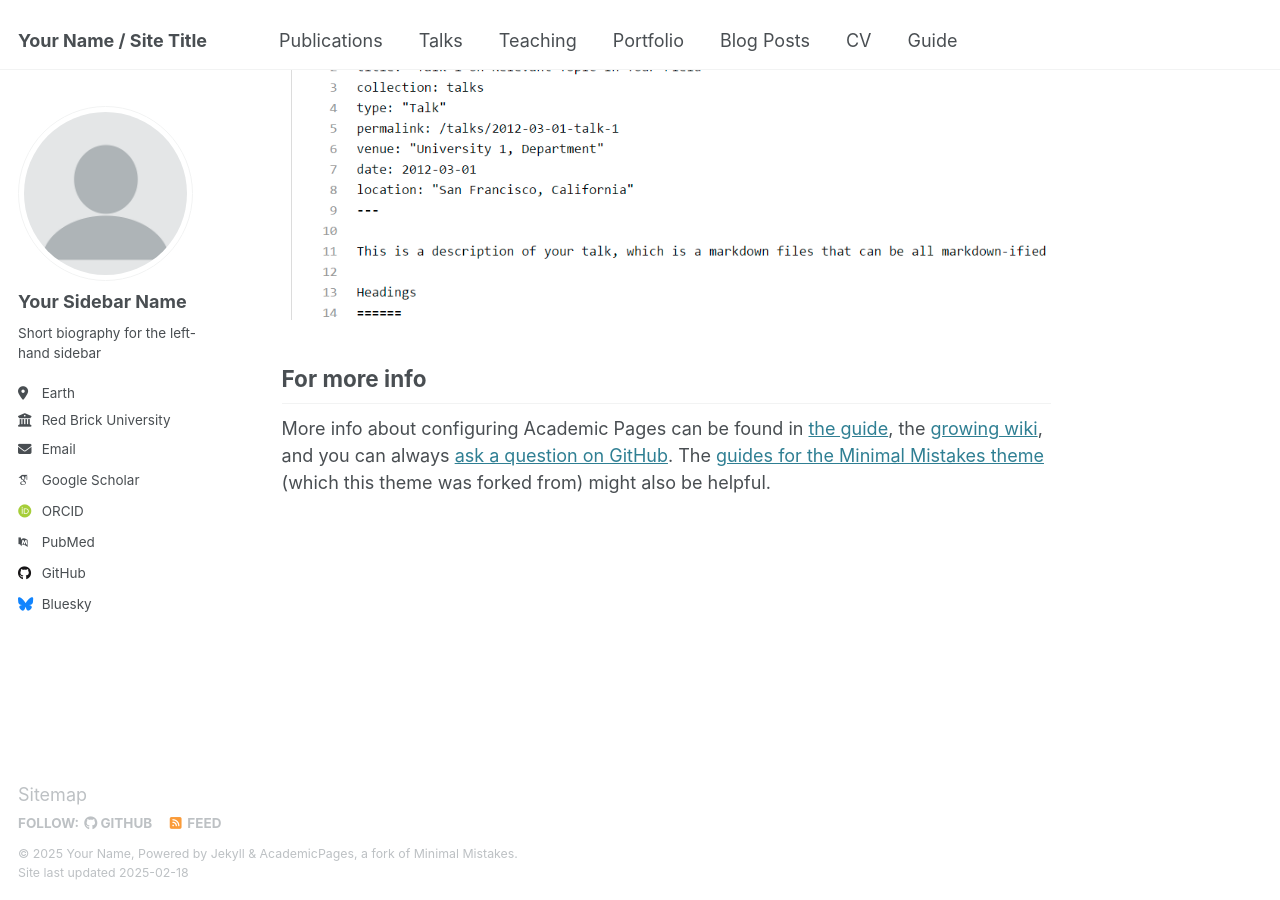
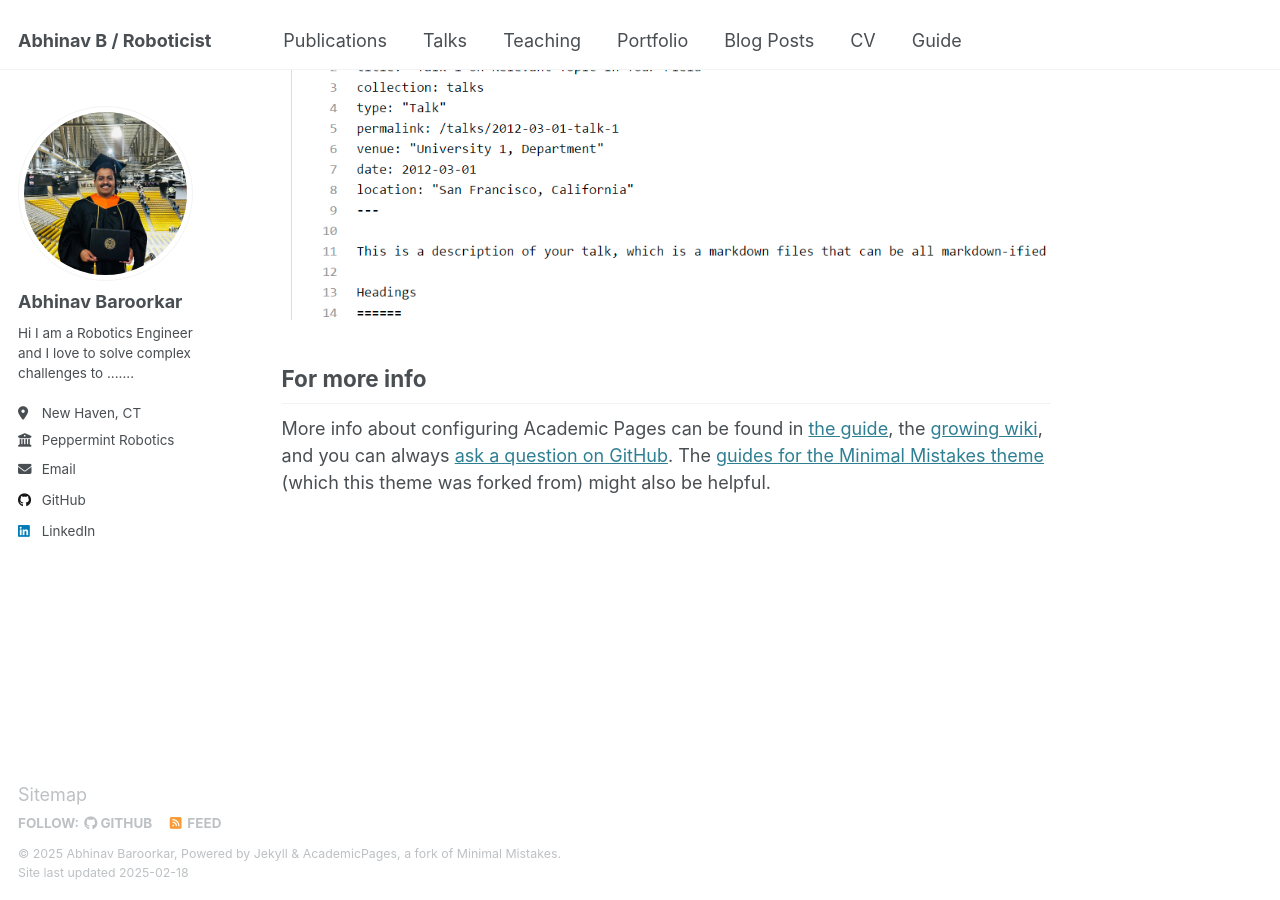
Before and after one commit to abhinav-baroorkar/abhinav-baroorkar, a Jekyll site: the page built from _pages/about.md, in a window 1280 px wide and 900 px high, scrolled down 2642 px. Built offline with Jekyll 4.4.1, drawn with Linux system fonts in a browser that asks for light colours; some web fonts are replaced.

Commit message:
Updated _config.yml and replaced profile image

```diff
--- a/_config.yml
+++ b/_config.yml
@@ -9,35 +9,35 @@
 # Basic Site Settings
 locale                   : "en-US"
 site_theme               : "default"
-title                    : "Your Name / Site Title"
+title                    : "Abhinav B / Roboticist"
 title_separator          : "-"
-name                     : &name "Your Name"
-description              : &description "personal description"
-url                      : https://academicpages.github.io # the base hostname & protocol for your site e.g. "https://[your GitHub username].github.io"
+name                     : &name "Abhinav Baroorkar"
+description              : &description "Portfolio website for Robotics & AI"
+url                      : https://abhinav-baroorkar.github.io # the base hostname & protocol for your site e.g. "https://[your GitHub username].github.io"
 baseurl                  : "" # the subpath of your site, e.g. "/blog"
-repository               : "academicpages/academicpages.github.io"
+repository               : "abhinav-baroorkar/abhinav-baroorkar.github.io"
 
 # Site Author - The following control what appear as part of the author content on the side bar.
 #               If a field is blank the icon and link will not appear, otherwise it will be shown.
 #               Additional customization can be done by editing /_includes/author-profile.html
 author:
   # Biographic information
-  avatar           : "profile.png"
-  name             : "Your Sidebar Name"
+  avatar           : "profile.jpeg"
+  name             : "Abhinav Baroorkar"
   pronouns         : # example: "she/her"
-  bio              : "Short biography for the left-hand sidebar"
-  location         : "Earth"
-  employer         : "Red Brick University"
+  bio              : "Hi I am a Robotics Engineer and I love to solve complex challenges to ......."
+  location         : "New Haven, CT"
+  employer         : "Peppermint Robotics"
   uri              : # URL
-  email            : "none@example.org"
+  email            : "babhinav99@gmail.com"
 
   # Academic websites
   arxiv            : # URL - Update with the correct link to your profile
-  googlescholar    : "https://scholar.google.com/citations?user=PS_CX0AAAAAJ"
+  googlescholar    : #"https://scholar.google.com/citations?user=PS_CX0AAAAAJ"
   impactstory      : # URL
-  orcid            : "http://orcid.org/yourorcidurl"
+  orcid            : #"http://orcid.org/yourorcidurl"
   semantic         : # URL
-  pubmed           : "https://www.ncbi.nlm.nih.gov/pubmed/?term=john+snow"
+  pubmed           : #"https://www.ncbi.nlm.nih.gov/pubmed/?term=john+snow"
   researchgate     : # URL
   scopus           : # URL
 
@@ -45,12 +45,12 @@ author:
   bitbucket        : # Username - Update with your username on the site
   codepen          : # Username
   dribbble         : # Username
-  github           : "academicpages"
+  github           : "abhinav-baroorkar"
   kaggle           : # Username
   stackoverflow    : # User number or user number and name (i.e., use "1" or "1/jeff-atwood")
 
   # Social media
-  bluesky          : "bsky.app" # Replace this with you Bluesky username
+  bluesky          : #"bsky.app" # Replace this with you Bluesky username
   facebook         : # Username
   flickr           : # Username
   foursquare       : # Username
@@ -59,7 +59,7 @@ author:
   keybase          : # Username
   instagram        : # Username
   lastfm           : # Username
-  linkedin         : # Username
+  linkedin         : "abhinav-baroorkar-79871218a"
   mastodon         : # URL
   medium           : # URL
   pinterest        : # Username
```
Also changed, not shown: images/profile.jpeg (added), images/profile.png (deleted).
